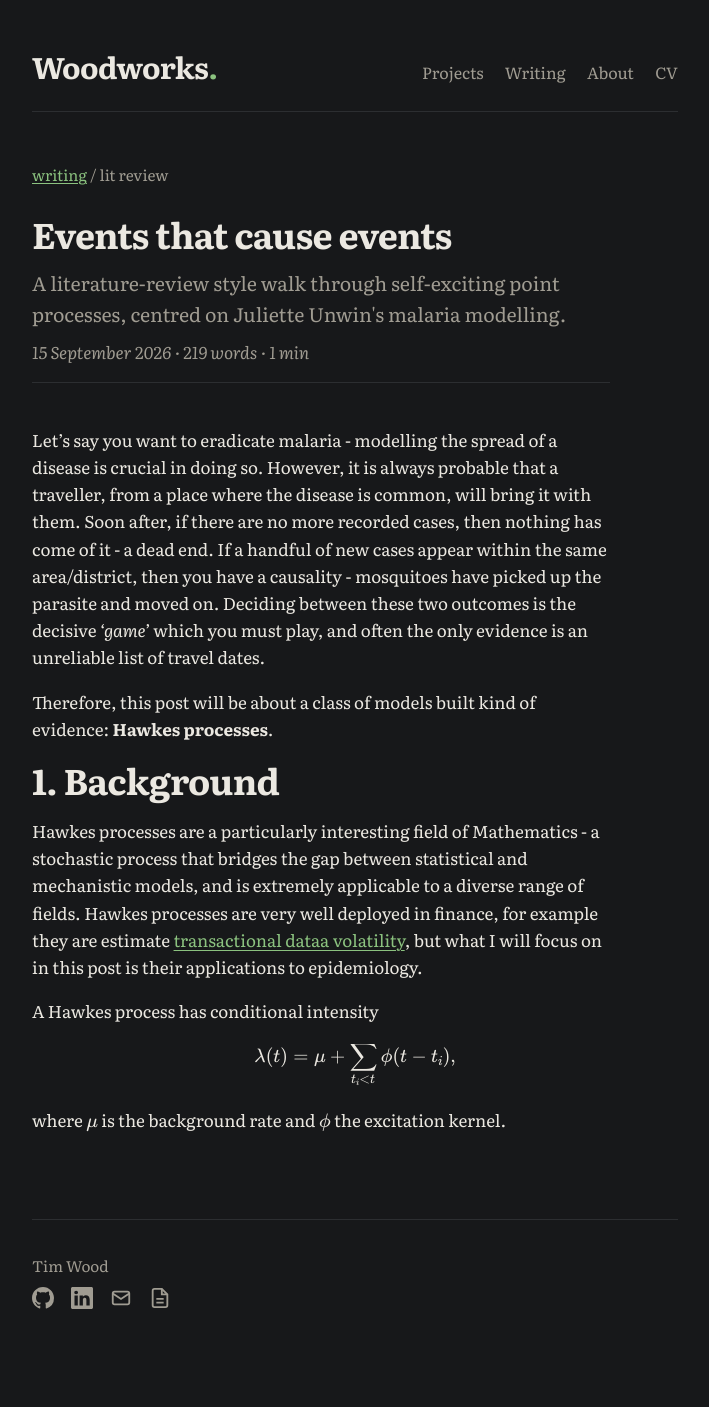
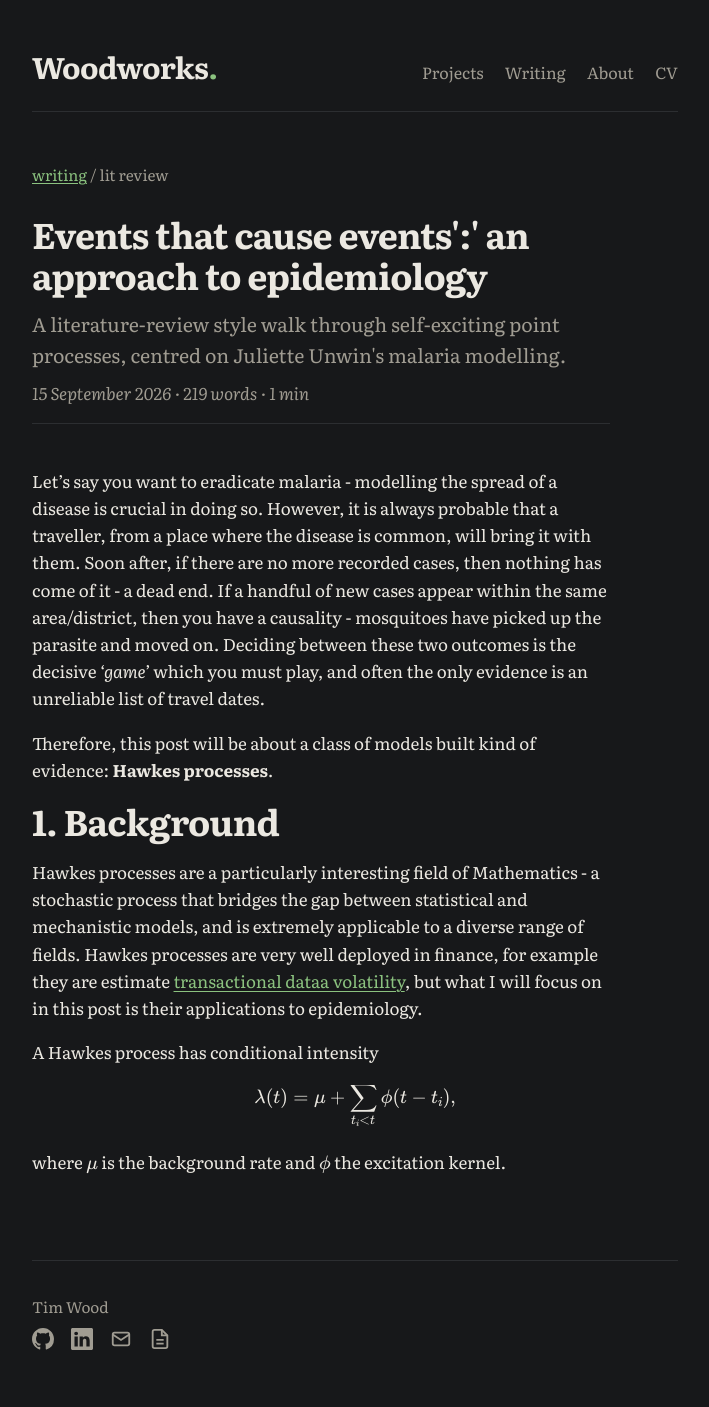
Before and after one commit to timj-wood/timj-wood.github.io, a Jekyll site: the page built from _posts/2026-09-15-hawkes-processes.md, in a window 1280 px wide. Shown: the whole page, without its empty margins (285-994 px from the left). Built offline with Jekyll 4.4.1, drawn with Linux system fonts in a browser that asks for light colours; before the commit the page ends 1366 px from its top, so only the background shows below that.

Commit message:
Update 2026-09-15-hawkes-processes.md

```diff
--- a/_posts/2026-09-15-hawkes-processes.md
+++ b/_posts/2026-09-15-hawkes-processes.md
@@ -1,5 +1,5 @@
 ---
-title: Events that cause events
+title: Events that cause events':' an approach to epidemiology
 summary: A literature-review style walk through self-exciting point processes, centred on Juliette Unwin's malaria modelling.
 category: lit review
 math: true
```
